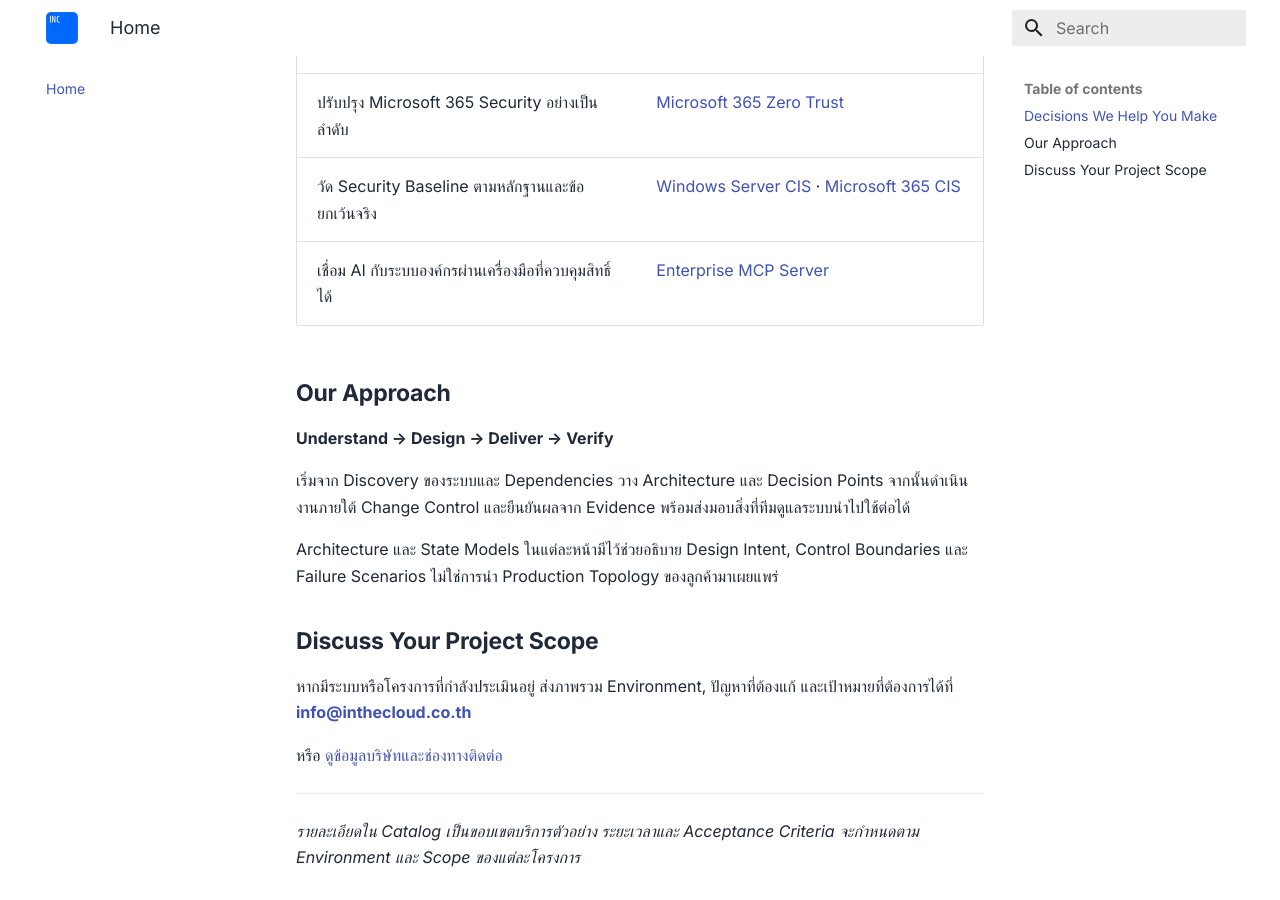
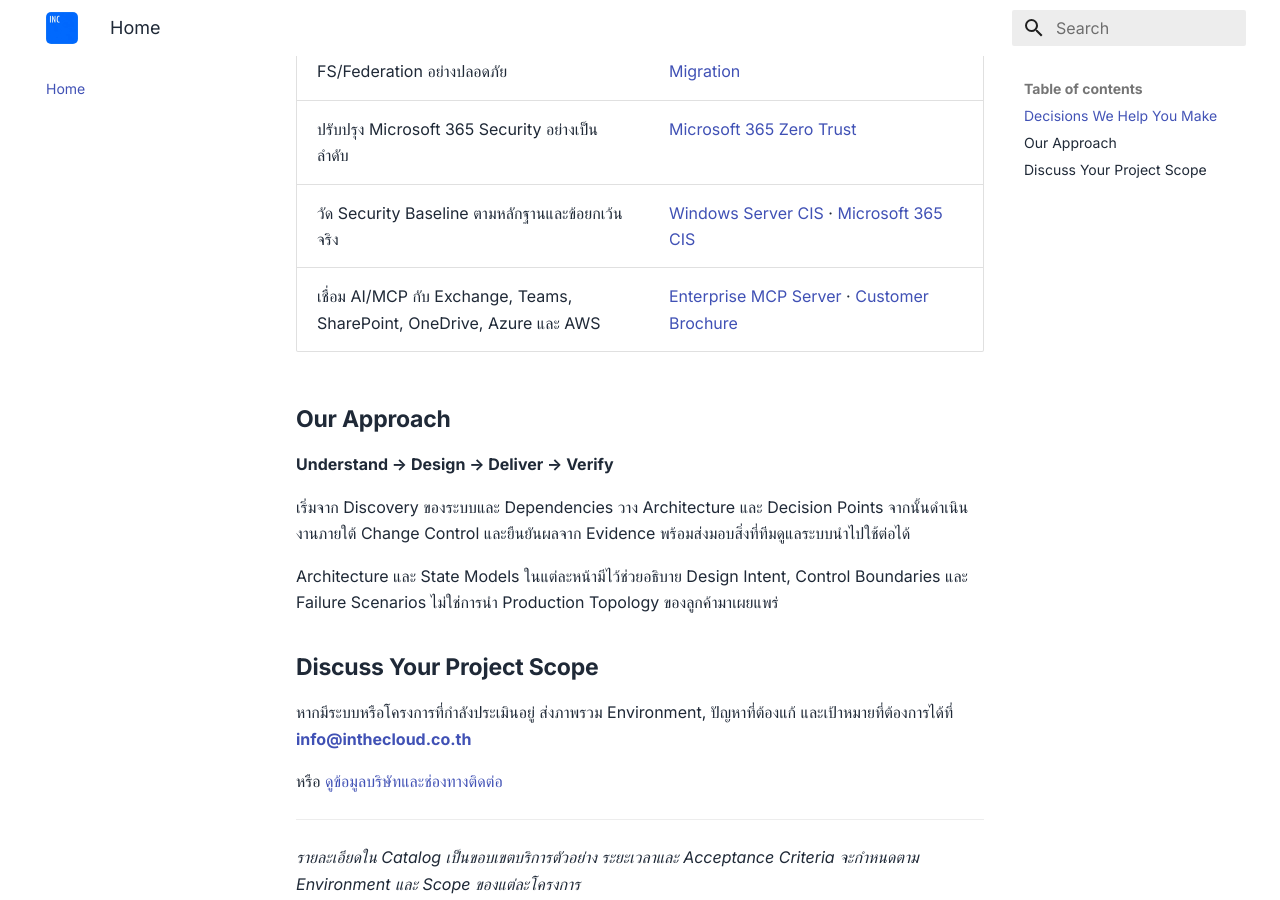
Before and after one commit to inthecloudth/service-catalog, an MkDocs documentation site: the page built from docs/index.md, in a window 1280 px wide and 900 px high, scrolled down 893 px. Built offline with MkDocs 1.6.1 and Material for MkDocs 9.7.7, drawn with Linux system fonts in a browser that asks for light colours.

Commit message:
docs: surface Microsoft 365 Azure AWS Enterprise MCP customer brochure

```diff
--- a/docs/index.md
+++ b/docs/index.md
@@ -19,7 +19,7 @@
 | ย้าย Microsoft 365 Sign-in ออกจาก AD FS/Federation อย่างปลอดภัย | [Federation to Cloud Authentication Migration](services/ip-20-federation-cloud-authentication-migration.md) |
 | ปรับปรุง Microsoft 365 Security อย่างเป็นลำดับ | [Microsoft 365 Zero Trust](services/ip-15-microsoft-365-zero-trust.md) |
 | วัด Security Baseline ตามหลักฐานและข้อยกเว้นจริง | [Windows Server CIS](services/ip-17-windows-server-cis-benchmark.md) · [Microsoft 365 CIS](services/ip-18-m365-cis-benchmark.md) |
-| เชื่อม AI กับระบบองค์กรผ่านเครื่องมือที่ควบคุมสิทธิ์ได้ | [Enterprise MCP Server](services/ip-09-enterprise-mcp-server.md) |
+| เชื่อม AI/MCP กับ Exchange, Teams, SharePoint, OneDrive, Azure และ AWS | [Enterprise MCP Server](services/ip-09-enterprise-mcp-server.md) · [Customer Brochure](services/brochures/ip-09-enterprise-mcp-server.md) |
 
 ## Our Approach
 
```
